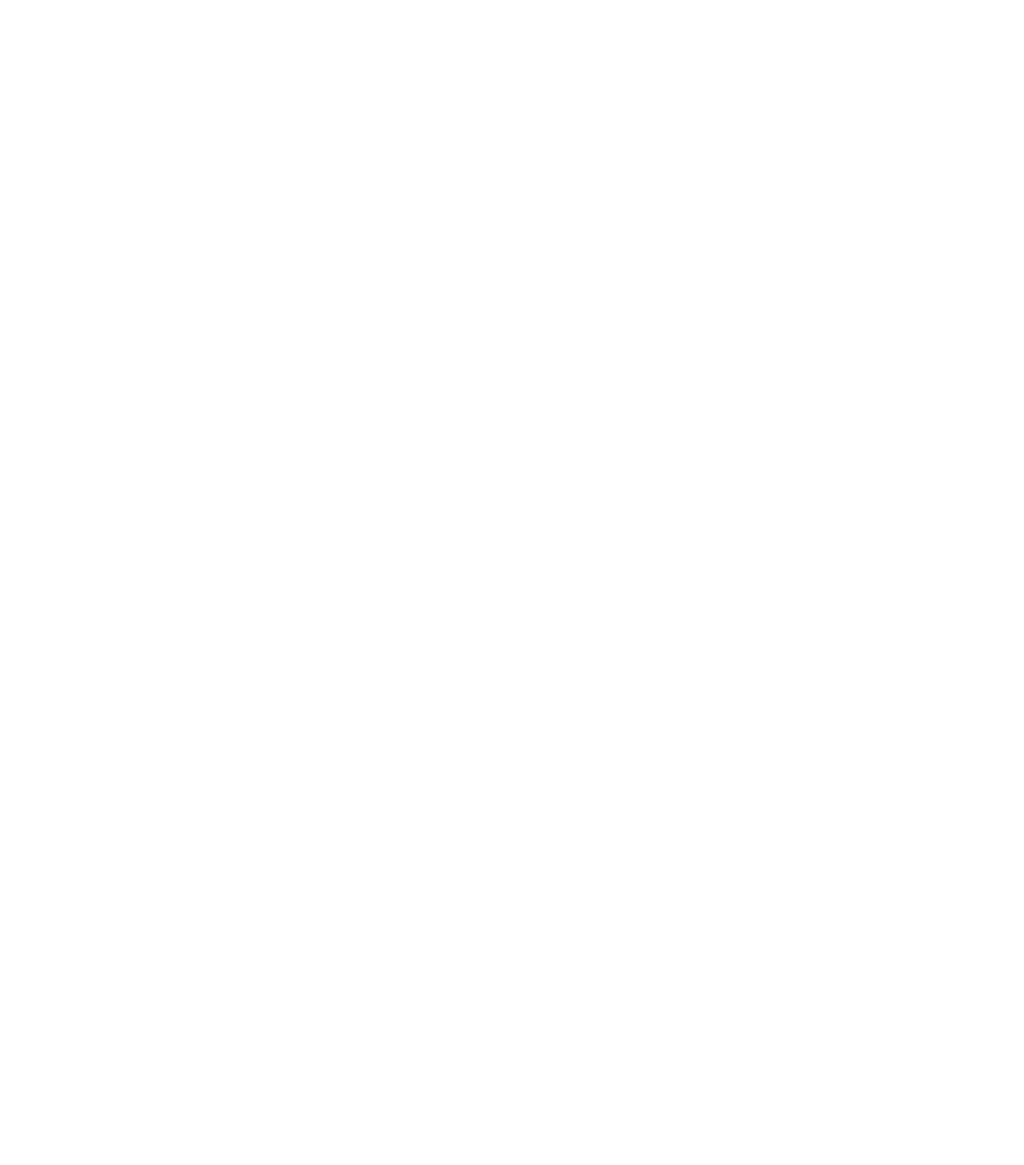
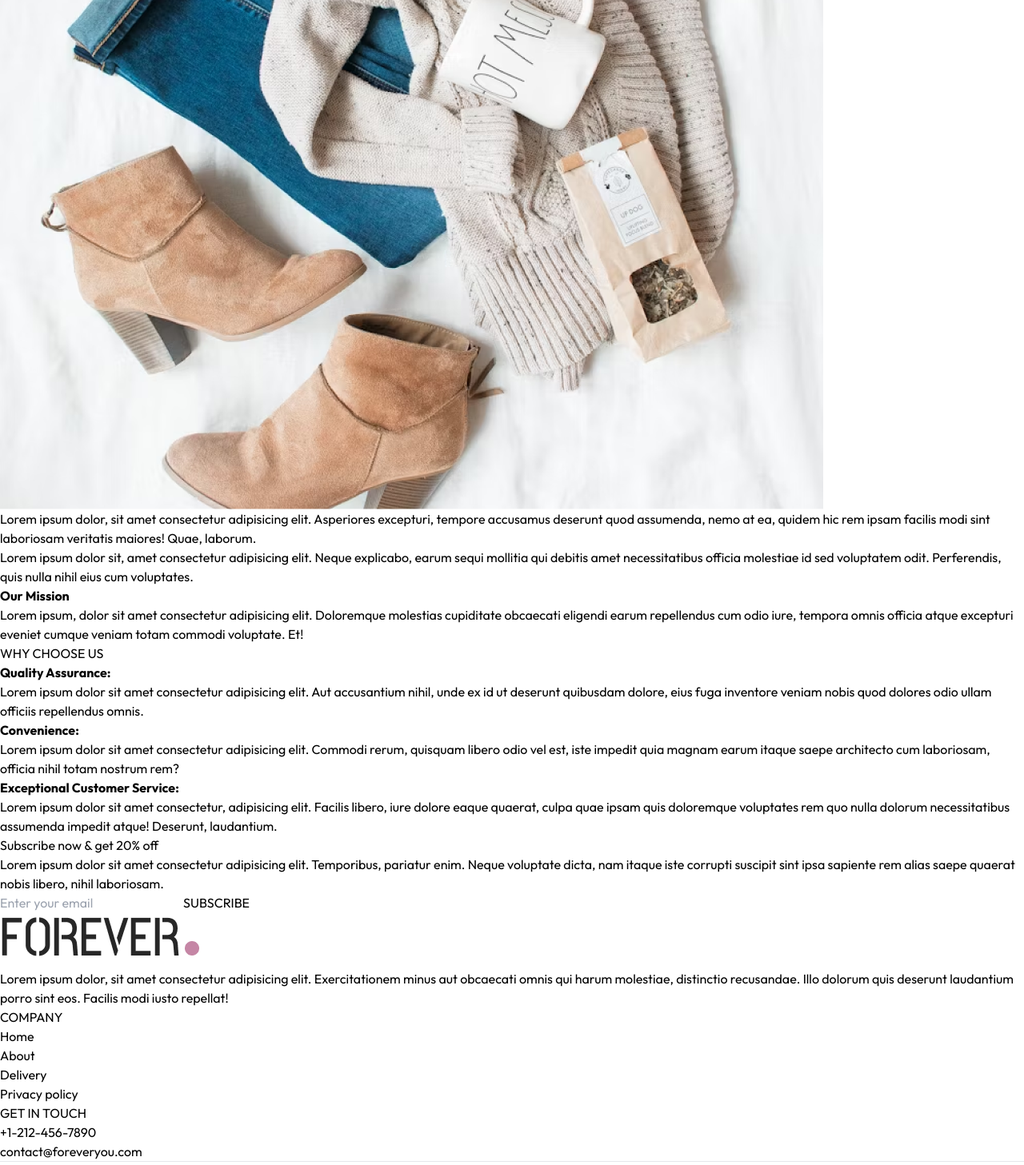
Before and after one commit to AliMujtaba68/E-commerce_Mern, a React (Vite) app in the folder Mern-app/Frontend/: page /about in a window 1280 px wide. Shown: the part 955-2412 px from the top of the page at 80% size. Before the commit the page ends 858 px from the top, so only its background shows below. Built offline with nearby package versions, Linux system fonts and the light colour scheme.

Commit message:
Sign-IN and Sign-up and About-page completed

```diff
--- a/Mern-app/Frontend/src/components/Navbar.jsx
+++ b/Mern-app/Frontend/src/components/Navbar.jsx
@@ -32,7 +32,7 @@ const Navbar = () => {
             </ul>
 
             <div className='flex items-center gap-6'>
-                <img onClick={() => setShowSearch(true)} src={assets.search_icon} className='w-5 cursor-pointer' alt='' />
+                <Link to='/login'><img onClick={() => setShowSearch(true)} src={assets.search_icon} className='w-5 cursor-pointer' alt='' /></Link>
 
                 <div className='group relative'>
                     <img className='w-5 cursor-pointer' src={assets.profile_icon} alt='' />
--- a/Mern-app/Frontend/src/pages/About.jsx
+++ b/Mern-app/Frontend/src/pages/About.jsx
@@ -1,8 +1,46 @@
 import React from 'react'
+import Title from '../components/Title'
+import { assets } from '../assets/assets'
+import NewsletterBox from '../components/NewsLetterBox'
 
 const About = () => {
     return (
         <div>
+
+            <div className='text-2xl text-center pt-8 border-t'>
+                <Title text1={'ABOUT'} text2={'US'} />
+            </div>
+
+            <div className='my-10 flex flex-col md:flex-row gap-16'>
+                <img className='w-full md:max-w-[450px]' src={assets.about_img} />
+                <div className='flex flex-col justify-center gap-6 md:w-2/4 text-gray-600'>
+                    <p>Lorem ipsum dolor, sit amet consectetur adipisicing elit. Asperiores excepturi, tempore accusamus deserunt quod assumenda, nemo at ea, quidem hic rem ipsam facilis modi sint laboriosam veritatis maiores! Quae, laborum.</p>
+                    <p>Lorem ipsum dolor sit, amet consectetur adipisicing elit. Neque explicabo, earum sequi mollitia qui debitis amet necessitatibus officia molestiae id sed voluptatem odit. Perferendis, quis nulla nihil eius cum voluptates.</p>
+                    <b className='text-gray-800'>Our Mission</b>
+                    <p>Lorem ipsum, dolor sit amet consectetur adipisicing elit. Doloremque molestias cupiditate obcaecati eligendi earum repellendus cum odio iure, tempora omnis officia atque excepturi eveniet cumque veniam totam commodi voluptate. Et!</p>
+                </div>
+            </div>
+
+            <div className=' text-xl py-4'>
+                <Title text1={'WHY'} text2={'CHOOSE US'} />
+            </div>
+
+            <div className='flex flex-col md:flex-row text-sm mb-20'>
+                <div className='border px-10 md:px-16 py-8 sm:py-20 flex flex-col gap-5'>
+                    <b>Quality Assurance:</b>
+                    <p className='text-gray-600'>Lorem ipsum dolor sit amet consectetur adipisicing elit. Aut accusantium nihil, unde ex id ut deserunt quibusdam dolore, eius fuga inventore veniam nobis quod dolores odio ullam officiis repellendus omnis.</p>
+                </div>
+                <div className='border px-10 md:px-16 py-8 sm:py-20 flex flex-col gap-5'>
+                    <b>Convenience:</b>
+                    <p className='text-gray-600'>Lorem ipsum dolor sit amet consectetur adipisicing elit. Commodi rerum, quisquam libero odio vel est, iste impedit quia magnam earum itaque saepe architecto cum laboriosam, officia nihil totam nostrum rem?</p>
+                </div>
+                <div className='border px-10 md:px-16 py-8 sm:py-20 flex flex-col gap-5'>
+                    <b>Exceptional Customer Service:</b>
+                    <p className='text-gray-600'>Lorem ipsum dolor sit amet consectetur, adipisicing elit. Facilis libero, iure dolore eaque quaerat, culpa quae ipsam quis doloremque voluptates rem quo nulla dolorum necessitatibus assumenda impedit atque! Deserunt, laudantium.</p>
+                </div>
+            </div>
+
+            <NewsletterBox />
 
         </div>
     )
--- a/Mern-app/Frontend/src/pages/Login.jsx
+++ b/Mern-app/Frontend/src/pages/Login.jsx
@@ -1,8 +1,40 @@
-import React from 'react'
+import React, { useState } from 'react'
 
 const Login = () => {
+
+    const [currenState, setCurrentState] = useState('Sign Up');
+
+    const onSubmitHandler = async (event) => {
+        event.preventDefault();
+    }
+
+
+
     return (
         <div>
+
+            <form onSubmit={onSubmitHandler} className='flex flex-col items-center w-[90%] sm:max-w-96 m-auto mt-14 gap-4 text-gray-800'>
+                <div className='inline-flex items-center gap-2 mb-2 mt-10'>
+                    <p className='prata-regular text-3xl'>{currenState}</p>
+                    <hr className='border-none h-[1.5px] w-8 bg-gray-800' />
+                </div>
+                {currenState === 'Login' ? '' : <input type="text" className='w-full px-3 py-2 border border-gray-800' placeholder='Name' required />}
+                <input type="email" className='w-full px-3 py-2 border border-gray-800' placeholder='Email' required />
+                <input type="password" className='w-full px-3 py-2 border border-gray-800' placeholder='Password' required />
+                <div className='w-full flex justify-between text-sm mt-[-8px]'>
+                    <p className='cursor-pointer'>Forgot your password?</p>
+                    {
+                        currenState === 'Login'
+                            ? <p onClick={() => setCurrentState('Sign Up')} className=' cursor-pointer'>Create account</p>
+                            : <p onClick={() => setCurrentState('Login')} className=' cursor-pointer'>login Here</p>
+
+
+                    }
+                </div>
+                <button className='bg-black text-white font-light px-8 py-2 mt-4'>{currenState === 'Login' ? 'Sign In' : 'Sign Up'}</button>
+
+            </form>
+
 
         </div>
     )
```
